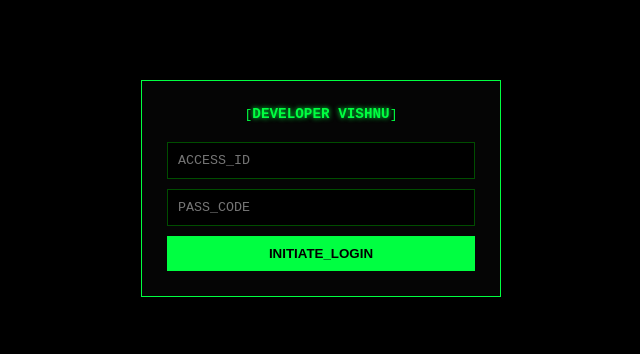
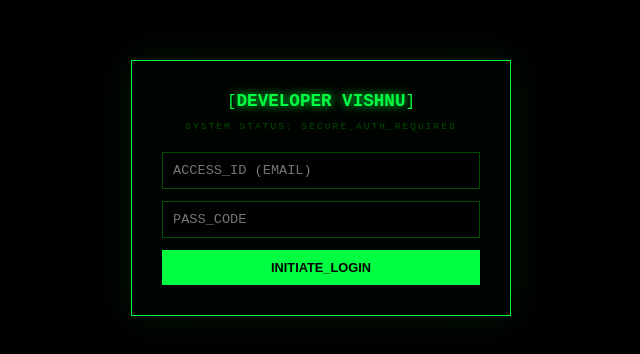
Before and after one commit to vishnuxxxxxx/vishnu-base-api, a Next.js app: page / in a window 1280 px wide. Shown: the part 212-566 px from the top of the page, without its empty margins (319-959 px from the left). Built offline with nearby package versions, Linux system fonts and the light colour scheme.

Commit message:
Update index.js

```diff
--- a/pages/index.js
+++ b/pages/index.js
@@ -29,7 +29,6 @@ export default function Home() {
     setLoginError(false);
     const res = await fetch("/api/login", {
       method: "POST",
-      headers: { "Content-Type": "application/json" },
       body: JSON.stringify({ email, password })
     });
 
@@ -47,6 +46,14 @@ export default function Home() {
     setLogged(false);
   };
 
+  const createKey = async () => {
+    await fetch("/api/create-key", {
+      method: "POST",
+      body: JSON.stringify({ name, days, limit, lifetime })
+    });
+    loadKeys();
+  };
+
   const loadKeys = async () => {
     const res = await fetch("/api/get-keys");
     const data = await res.json();
@@ -54,46 +61,36 @@ export default function Home() {
     setShowKeys(true);
   };
 
-  const createKey = async () => {
-    await fetch("/api/create-key", {
+  const deleteKey = async (keyToDelete) => {
+    const res = await fetch("/api/delete-key", {
       method: "POST",
-      headers: { "Content-Type": "application/json" },
-      body: JSON.stringify({ name, days, limit, lifetime })
+      body: JSON.stringify({ key: keyToDelete })
     });
-    loadKeys();
+    if(res.ok) {
+        setKeys(keys.filter(k => k.key !== keyToDelete));
+    }
   };
 
-  const deleteKey = async (keyToDelete) => {
-    if(!confirm("TERMINATE THIS NODE?")) return;
-    const res = await fetch("/api/delete-key", {
-      method: "POST",
-      headers: { "Content-Type": "application/json" },
-      body: JSON.stringify({ key: keyToDelete })
-    });
-    if(res.ok) loadKeys();
-  };
-
-  const openCustomMessageModal = (key, existingMsg) => {
+  const openCustomMessageModal = (key, currentMsg) => {
     setActiveKey(key);
-    setCustomMsg(existingMsg || "");
+    setCustomMsg(currentMsg || ""); // നിലവിലുള്ള മെസ്സേജ് ഉണ്ടെങ്കിൽ അത് കാണിക്കാൻ
     setShowModal(true);
   };
 
   const saveCustomMessage = async () => {
+    // API വഴി ഡാറ്റാബേസിലേക്ക് മെസ്സേജ് അയക്കുന്നു
     const res = await fetch("/api/set-custom-message", {
       method: "POST",
-      headers: { "Content-Type": "application/json" },
       body: JSON.stringify({
         key: activeKey,
-        message: customMsg.trim()
+        message: customMsg
       })
     });
 
     if(res.ok) {
       setShowModal(false);
       setCustomMsg("");
-      loadKeys();
-      alert("DATABASE_NODE_UPDATED");
+      loadKeys(); // ലിസ്റ്റ് റിഫ്രഷ് ചെയ്യുന്നു
     }
   };
 
@@ -107,10 +104,21 @@ export default function Home() {
             <span style={styles.devTitle}>DEVELOPER VISHNU</span>
             <span style={styles.blink}>]</span>
           </div>
+          <p style={styles.statusText}>SYSTEM STATUS: SECURE_AUTH_REQUIRED</p>
+
           <div style={styles.inputGroup}>
-            <input style={styles.hackerInput} placeholder="ACCESS_ID" onChange={e=>setEmail(e.target.value)} />
-            <input style={styles.hackerInput} type="password" placeholder="PASS_CODE" onChange={e=>setPassword(e.target.value)} />
-            {loginError && <p style={{color: '#ff0000', fontSize: '10px', textAlign: 'center'}}>INVALID_CREDENTIALS</p>}
+            <input
+              style={styles.hackerInput}
+              placeholder="ACCESS_ID (EMAIL)"
+              onChange={e=>setEmail(e.target.value)}
+            />
+            <input
+              style={styles.hackerInput}
+              type="password"
+              placeholder="PASS_CODE"
+              onChange={e=>setPassword(e.target.value)}
+            />
+            {loginError && <p style={{color: '#ff0000', fontSize: '12px', textAlign: 'center', marginBottom: '10px'}}>INCORRECT_ACCESS_CREDENTIALS</p>}
             <button style={styles.hackerButton} onClick={login}>INITIATE_LOGIN</button>
           </div>
         </div>
@@ -123,19 +131,22 @@ export default function Home() {
     <div style={styles.dashboardContainer}>
       <div style={styles.scanline}></div>
 
+      {/* --- Updated Top Bar with Compact Logout --- */}
       <div style={styles.topBar}>
-        <h2 style={styles.dashTitle}>// SYSTEM_CONTROL_DASHBOARD</h2>
+        <h2 style={styles.dashTitle}>// DATABASE_DASHBOARD</h2>
         <button style={styles.logoutBtn} onClick={handleLogout}>[X] LOGOUT</button>
       </div>
 
       <div style={styles.controlPanel}>
         <input style={styles.hackerInput} placeholder="PROJECT_NAME" onChange={e=>setName(e.target.value)} />
-        <input style={styles.hackerInput} type="number" placeholder="DAYS" onChange={e=>setDays(Number(e.target.value))} />
-        <input style={styles.hackerInput} type="number" placeholder="LIMIT" onChange={e=>setLimit(Number(e.target.value))} />
+        <input style={styles.hackerInput} type="number" placeholder="VALIDITY_DAYS" onChange={e=>setDays(Number(e.target.value))} />
+        <input style={styles.hackerInput} type="number" placeholder="REQ_LIMIT" onChange={e=>setLimit(Number(e.target.value))} />
+
         <label style={styles.checkboxLabel}>
           <input type="checkbox" onChange={e=>setLifetime(e.target.checked)} />
-          <span style={{marginLeft: '10px'}}>LIFETIME_ACCESS</span>
+          <span style={{marginLeft: '10px', color: '#00ff41'}}>ENABLE_LIFETIME_ACCESS</span>
         </label>
+
         <button style={styles.hackerButton} onClick={createKey}>GENERATE_KEY</button>
       </div>
 
@@ -152,36 +163,41 @@ export default function Home() {
             <div key={k.key} style={styles.dataNode}>
                 <div style={styles.nodeHeader}>NODE: {k.name}</div>
                 <code style={styles.keyCode}>{k.key}</code>
+
+                {/* Custom Message Status Display */}
                 {k.custom_message ? (
-                  <div style={styles.msgAlert}>BLOCK_MSG: {k.custom_message}</div>
+                  <div style={styles.msgAlert}>STATUS: BLOCKED | "{k.custom_message}"</div>
                 ) : (
-                  <div style={{color: '#004d00', fontSize: '9px', marginBottom: '5px'}}>STATUS: ACTIVE</div>
+                  <div style={{color: '#004d00', fontSize: '10px', marginBottom: '5px'}}>STATUS: ACTIVE (NO_RESTRICTIONS)</div>
                 )}
+
                 <div style={styles.nodeMeta}>
                   <p>LIMIT: {k.used}/{k.daily_limit}</p>
-                  <p>TTL: {k.expiry || "PERSISTENT"}</p>
+                  <p>EXP: {k.expiry || "LIFE"}</p>
                 </div>
-                <div style={{display: 'flex', gap: '8px', marginTop: '10px'}}>
+                <div style={{display: 'flex', gap: '10px', marginTop: '10px'}}>
+                    <button style={styles.deleteBtn} onClick={()=>deleteKey(k.key)}>DELETE</button>
                     <button style={styles.customBtn} onClick={()=>openCustomMessageModal(k.key, k.custom_message)}>SET_MSG</button>
-                    <button style={styles.deleteBtn} onClick={()=>deleteKey(k.key)}>DROP</button>
                 </div>
             </div>
             ))}
         </div>
       )}
 
+      {/* Custom Message Modal */}
       {showModal && (
           <div style={styles.modalOverlay}>
               <div style={styles.loginBox}>
-                  <h3 style={{color: '#00ff41', fontSize: '14px', marginBottom: '15px'}}>SET_RESTRICTION_MSG</h3>
+                  <h3 style={{color: '#00ff41', marginBottom: '15px', fontSize: '0.9rem'}}>SET_RESTRICTION_MESSAGE</h3>
                   <textarea
-                    style={{...styles.hackerInput, height: '70px', fontSize: '12px'}}
-                    placeholder="Message to show user when API is stopped..."
+                    style={{...styles.hackerInput, height: '80px', fontSize: '0.8rem'}}
+                    placeholder="Enter message to show when API is stopped..."
                     value={customMsg}
                     onChange={(e) => setCustomMsg(e.target.value)}
                   />
-                  <button style={styles.hackerButton} onClick={saveCustomMessage}>UPDATE_NODE</button>
-                  <button style={{...styles.deleteBtn, width: '100%', marginTop: '10px', padding: '8px'}} onClick={()=>setShowModal(false)}>CANCEL</button>
+                  <p style={{fontSize: '10px', color: '#555', marginBottom: '10px'}}>* Leave empty and save to UNBLOCK API.</p>
+                  <button style={styles.hackerButton} onClick={saveCustomMessage}>UPDATE_RESTRICTION</button>
+                  <button style={{...styles.deleteBtn, width: '100%', marginTop: '10px'}} onClick={()=>setShowModal(false)}>CLOSE</button>
               </div>
           </div>
       )}
@@ -194,36 +210,38 @@ export default function Home() {
 const globalStyles = `
   @keyframes blink { 0% { opacity: 1; } 50% { opacity: 0; } 100% { opacity: 1; } }
   @keyframes scan { from { transform: translateY(0); } to { transform: translateY(100vh); } }
-  body, html { margin: 0; padding: 0; background-color: #000; color: #00ff41; font-family: monospace; overflow-x: hidden; }
+  body, html { margin: 0; padding: 0; background-color: #000; overflow-x: hidden; }
   * { box-sizing: border-box; }
 `;
 
 const styles = {
-  terminalContainer: { display: "flex", justifyContent: "center", alignItems: "center", height: "100vh", background: "#000" },
-  scanline: { width: "100%", height: "2px", background: "rgba(0, 255, 65, 0.05)", position: "absolute", top: 0, animation: "scan 6s linear infinite", pointerEvents: "none" },
-  loginBox: { background: "#050505", padding: "25px", border: "1px solid #00ff41", width: "90%", maxWidth: "360px", zIndex: 20 },
-  header: { textAlign: "center", marginBottom: "20px" },
-  devTitle: { color: "#00ff41", fontSize: "1.1rem", fontWeight: "bold", textShadow: "0 0 5px #00ff41" },
+  // ... (മുൻപത്തെ styles നിലനിർത്തുന്നു, താഴെ പറയുന്നവ അപ്ഡേറ്റ് ചെയ്തു)
+  terminalContainer: { display: "flex", justifyContent: "center", alignItems: "center", height: "100vh", width: "100vw", background: "#000", fontFamily: "'Courier New', monospace", position: "fixed", top: 0, left: 0 },
+  scanline: { width: "100%", height: "2px", background: "rgba(0, 255, 65, 0.05)", position: "absolute", top: 0, left: 0, zIndex: 10, pointerEvents: "none", animation: "scan 6s linear infinite" },
+  loginBox: { background: "rgba(0, 5, 0, 0.98)", padding: "30px", border: "1px solid #00ff41", boxShadow: "0 0 40px rgba(0, 255, 65, 0.1)", width: "90%", maxWidth: "380px", zIndex: 20 },
+  header: { textAlign: "center", marginBottom: "10px" },
+  devTitle: { color: "#00ff41", fontSize: "1.1rem", fontWeight: "bold", textShadow: "0 0 10px #00ff41" },
   blink: { color: "#00ff41", animation: "blink 1s step-end infinite" },
+  statusText: { color: "#004d00", fontSize: "0.6rem", textAlign: "center", marginBottom: "20px", letterSpacing: "2px" },
   inputGroup: { display: "flex", flexDirection: "column" },
-  hackerInput: { width: "100%", padding: "10px", marginBottom: "10px", background: "#000", border: "1px solid #004d00", color: "#00ff41", outline: "none", fontFamily: "monospace" },
-  hackerButton: { width: "100%", padding: "10px", background: "#00ff41", color: "#000", border: "none", fontWeight: "bold", cursor: "pointer" },
+  hackerInput: { width: "100%", padding: "10px", marginBottom: "12px", background: "#000", border: "1px solid #004d00", color: "#00ff41", outline: "none", fontSize: "0.85rem", fontFamily: "'Courier New', monospace" },
+  hackerButton: { width: "100%", padding: "10px", background: "#00ff41", color: "#000", border: "none", fontWeight: "bold", cursor: "pointer", fontSize: "0.8rem" },
 
-  dashboardContainer: { padding: "20px", minHeight: "100vh", width: "100%", background: "#000" },
-  topBar: { display: "flex", justifyContent: "space-between", alignItems: "center", borderBottom: "1px solid #002200", marginBottom: "25px", paddingBottom: "10px" },
-  dashTitle: { fontSize: "0.9rem", margin: 0 },
-  logoutBtn: { background: "transparent", border: "1px solid #ff0000", color: "#ff0000", padding: "4px 8px", cursor: "pointer", fontSize: "10px" },
+  dashboardContainer: { padding: "20px", minHeight: "100vh", width: "100%", background: "#000", color: "#00ff41", fontFamily: "'Courier New', monospace" },
+  topBar: { display: "flex", justifyContent: "space-between", alignItems: "center", borderBottom: "1px solid #002200", marginBottom: "30px", paddingBottom: "10px" },
+  dashTitle: { fontSize: "0.9rem", margin: 0, color: "#00ff41" },
+  logoutBtn: { background: "transparent", border: "1px solid #ff0000", color: "#ff0000", padding: "4px 10px", cursor: "pointer", fontSize: "0.65rem", transition: "0.3s" },
 
-  controlPanel: { background: "#030303", padding: "15px", border: "1px solid #002200", marginBottom: "20px" },
-  checkboxLabel: { display: "flex", alignItems: "center", marginBottom: "12px", fontSize: "11px" },
-  refreshBtn: { background: "transparent", border: "1px solid #004d00", color: "#008f11", padding: "5px 10px", cursor: "pointer", fontSize: "11px" },
+  controlPanel: { background: "#050505", padding: "15px", border: "1px solid #002200", marginBottom: "20px" },
+  checkboxLabel: { display: "flex", alignItems: "center", marginBottom: "15px", fontSize: "0.75rem" },
+  refreshBtn: { background: "transparent", border: "1px solid #004d00", color: "#008f11", padding: "6px 12px", cursor: "pointer", fontSize: "0.7rem" },
   keyGrid: { display: "grid", gridTemplateColumns: "repeat(auto-fill, minmax(250px, 1fr))", gap: "15px" },
-  dataNode: { border: "1px solid #002200", padding: "12px", background: "#020202" },
-  nodeHeader: { fontSize: "10px", color: "#004d00", marginBottom: "8px" },
-  keyCode: { display: "block", background: "#000", padding: "6px", border: "1px dashed #004d00", fontSize: "11px", marginBottom: "8px", overflowX: "auto" },
-  nodeMeta: { fontSize: "11px", opacity: 0.7 },
-  msgAlert: { color: "#ffcc00", fontSize: "9px", margin: "5px 0" },
-  deleteBtn: { background: "transparent", border: "1px solid #440000", color: "#880000", padding: "4px 8px", cursor: "pointer", fontSize: "10px" },
-  customBtn: { background: "transparent", border: "1px solid #00ff41", color: "#00ff41", padding: "4px 8px", cursor: "pointer", fontSize: "10px" },
+  dataNode: { border: "1px solid #002200", padding: "12px", background: "#030303" },
+  nodeHeader: { fontSize: "0.65rem", color: "#004d00", marginBottom: "8px" },
+  keyCode: { display: "block", background: "#000", padding: "6px", border: "1px dashed #004d00", fontSize: "0.75rem", marginBottom: "8px", overflowX: "auto" },
+  nodeMeta: { fontSize: "0.7rem", opacity: 0.7 },
+  msgAlert: { color: "#ffcc00", fontSize: "9px", marginBottom: "8px", border: "1px solid #332200", padding: "3px" },
+  deleteBtn: { background: "transparent", border: "1px solid #440000", color: "#880000", padding: "4px 8px", cursor: "pointer", fontSize: "0.65rem" },
+  customBtn: { background: "transparent", border: "1px solid #00ff41", color: "#00ff41", padding: "4px 8px", cursor: "pointer", fontSize: "0.65rem" },
   modalOverlay: { position: 'fixed', top: 0, left: 0, width: '100%', height: '100%', background: 'rgba(0,0,0,0.9)', display: 'flex', justifyContent: 'center', alignItems: 'center', zIndex: 100 }
 };
```
